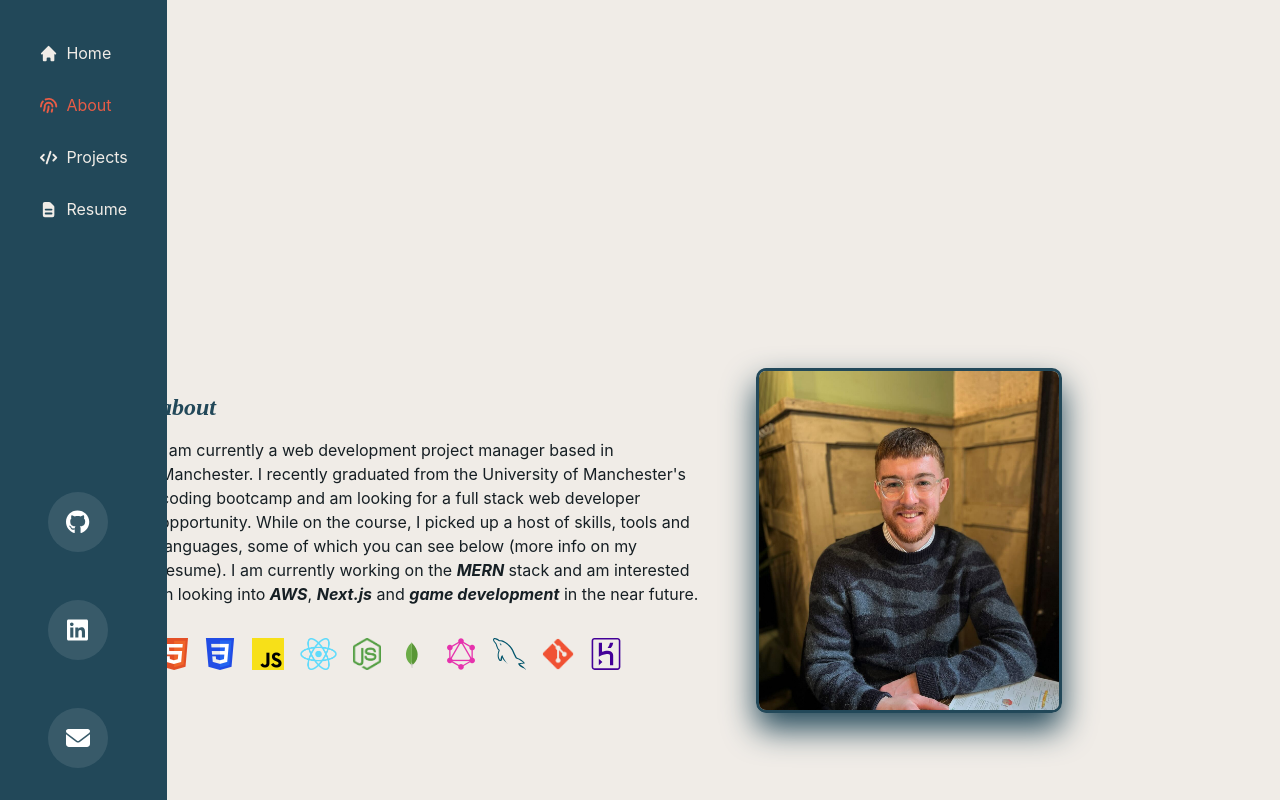
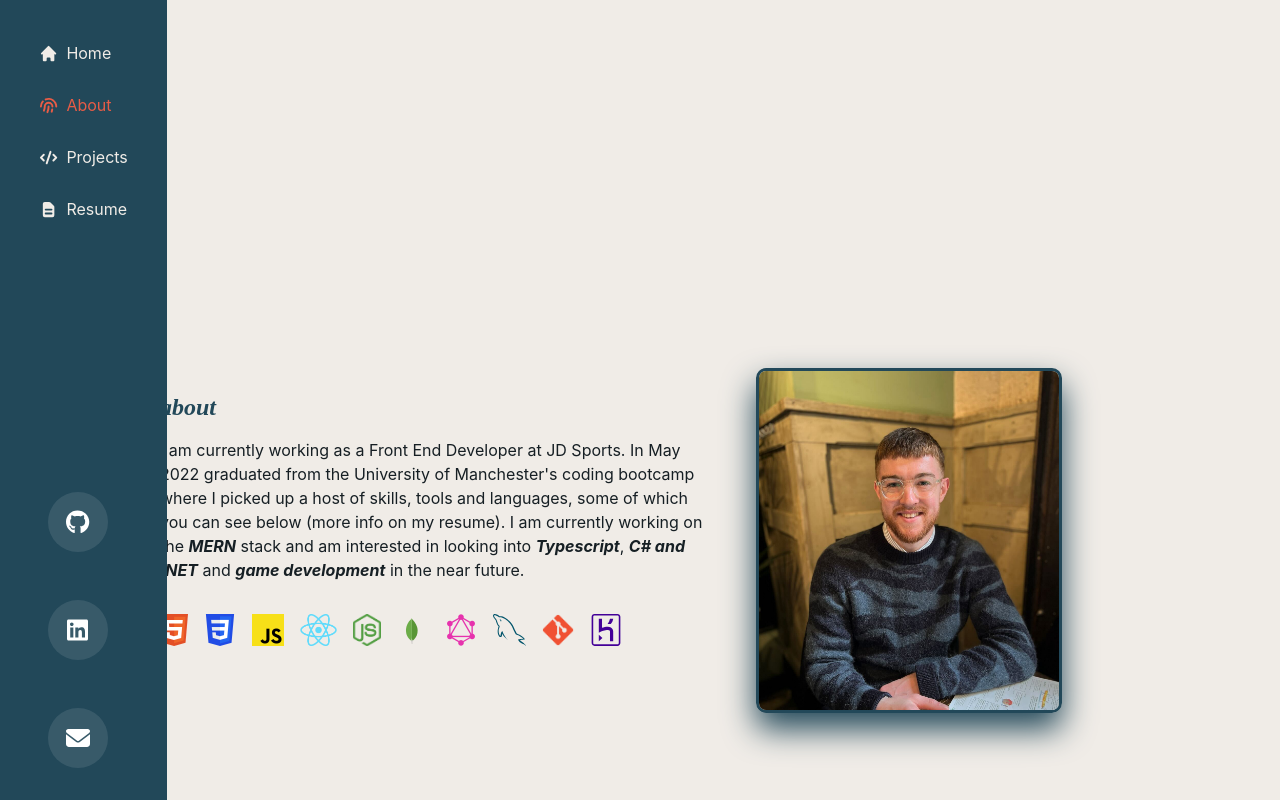
Before and after one commit to mattglwilliams/portfolio, a React (Create React App) app: page /about in a window 1280 px wide. Built offline with nearby package versions, Linux system fonts and the light colour scheme; a web font is replaced by a local one.

Commit message:
refactor: :pencil2: Changed my about us content

```diff
--- a/src/pages/About/index.js
+++ b/src/pages/About/index.js
@@ -19,16 +19,14 @@ function About() {
         <div className="about-content">
           <h2 className="about-heading">about</h2>
           <p>
-            I am currently a web development project manager based in
-            Manchester. I recently graduated from the University of Manchester's
-            coding bootcamp and am looking for a full stack web developer
-            opportunity. While on the course, I picked up a host of skills,
-            tools and languages, some of which you can see below{" "}
-            {`(more info on my resume)`}. I am currently working on the{" "}
-            <span className="future-research">MERN</span> stack and am
-            interested in looking into{" "}
-            <span className="future-research">AWS</span>,{" "}
-            <span className="future-research">Next.js</span> and{" "}
+            I am currently working as a Front End Developer at JD Sports. In May
+            2022 graduated from the University of Manchester's coding bootcamp
+            where I picked up a host of skills, tools and languages, some of
+            which you can see below {`(more info on my resume)`}. I am currently
+            working on the <span className="future-research">MERN</span> stack
+            and am interested in looking into{" "}
+            <span className="future-research">Typescript</span>,{" "}
+            <span className="future-research">C# and .NET</span> and{" "}
             <span className="future-research">game development</span> in the
             near future.
           </p>
```
